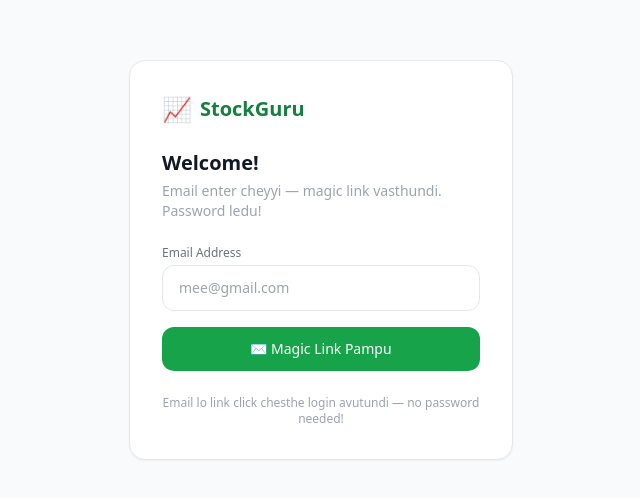
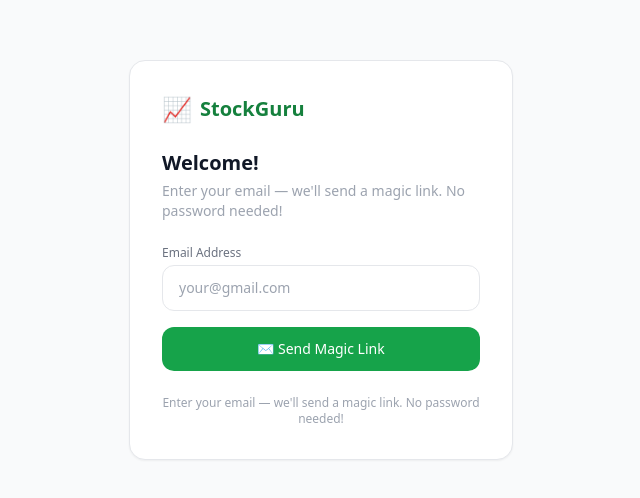
Before and after one commit to sony-s5/stockguru, a Next.js app: page /auth in a window 1280 px wide. Shown: the part 140-638 px from the top of the page, without its empty margins (319-959 px from the left). Built offline with nearby package versions, Linux system fonts and the light colour scheme; no server answers.

Commit message:
fix: pure english text

```diff
--- a/src/app/auth/page.tsx
+++ b/src/app/auth/page.tsx
@@ -36,16 +36,16 @@ function AuthForm() {
         <div className="text-5xl mb-4">📧</div>
         <h2 className="text-xl font-semibold text-gray-900 mb-2">Check Your Email!</h2>
         <p className="text-sm text-gray-500 mb-1">
-          <span className="font-medium text-gray-800">{email}</span> ki magic link pampaamu!
+          <span className="font-medium text-gray-800">{email}</span> ✉️ Send Magic Link
         </p>
         <p className="text-sm text-gray-400 mb-6">
-          Email lo link click cheyyi — automatic ga login avutundi. Password ledu!
+          Click the link in your email to login — no password needed!
         </p>
         <button
           onClick={() => { setSent(false); setEmail('') }}
           className="text-sm text-green-600 hover:underline"
         >
-          Vere email try cheyyi
+          try another email
         </button>
       </div>
     )
@@ -61,7 +61,7 @@ function AuthForm() {
 
       <h2 className="text-xl font-semibold text-gray-900 mb-1">Welcome!</h2>
       <p className="text-sm text-gray-400 mb-6">
-        Email enter cheyyi — magic link vasthundi. Password ledu!
+        Enter your email — we'll send a magic link. No password needed!
       </p>
 
       <form onSubmit={sendMagicLink} className="flex flex-col gap-4">
@@ -69,7 +69,7 @@ function AuthForm() {
           <label className="text-xs text-gray-500 block mb-1">Email Address</label>
           <input
             type="email"
-            placeholder="mee@gmail.com"
+            placeholder="your@gmail.com"
             value={email}
             onChange={e => setEmail(e.target.value)}
             className="w-full border rounded-xl px-4 py-3 text-sm focus:outline-none focus:ring-2 focus:ring-green-500"
@@ -86,12 +86,12 @@ function AuthForm() {
           disabled={loading}
           className="w-full bg-green-600 text-white py-3 rounded-xl font-medium hover:bg-green-700 disabled:opacity-60 text-sm"
         >
-          {loading ? 'Sending...' : '✉️ Magic Link Pampu'}
+          {loading ? 'Sending...' : '✉️ Send Magic Link'}
         </button>
       </form>
 
       <p className="text-xs text-gray-400 text-center mt-6">
-        Email lo link click chesthe login avutundi — no password needed!
+        Enter your email — we'll send a magic link. No password needed!
       </p>
     </div>
   )
--- a/src/app/page.tsx
+++ b/src/app/page.tsx
@@ -39,11 +39,11 @@ export default function Home() {
       <section className="max-w-4xl mx-auto grid grid-cols-1 md:grid-cols-3 gap-6 px-6 pb-20">
         {[
           { icon: '🔍', title: '12-Step Analysis', desc: 'Industry, Moat, Promoter, Risk, Management, Financials + more' },
-          { icon: '🤖', title: 'AI Powered', desc: 'Claude AI tho any stock ki instant deep analysis' },
-          { icon: '📄', title: 'PDF Download', desc: 'Analysis report PDF ga download cheyyi — share cheyyi' },
-          { icon: '💼', title: 'Portfolio Tracker', desc: 'Meeru hold chese stocks track cheyyi — P&L chudandi' },
+          { icon: '🤖', title: 'AI Powered', desc: 'AI-powered instant deep analysis for any stock' },
+          { icon: '📄', title: 'PDF Download', desc: 'Download analysis report as PDF — share anywhere' },
+          { icon: '💼', title: 'Portfolio Tracker', desc: 'Track your stocks — view live P&L' },
           { icon: '🗄️', title: 'Stock Database', desc: 'TCS, Infosys, Reliance + 50+ stocks pre-analyzed' },
-          { icon: '🔒', title: 'Secure Login', desc: 'Meeru data safe — Supabase auth tho protected' },
+          { icon: '🔒', title: 'Secure Login', desc: 'Your data is safe — protected with Supabase auth' },
         ].map(f => (
           <div key={f.title} className="border rounded-xl p-5 bg-white">
             <div className="text-2xl mb-2">{f.icon}</div>
```
